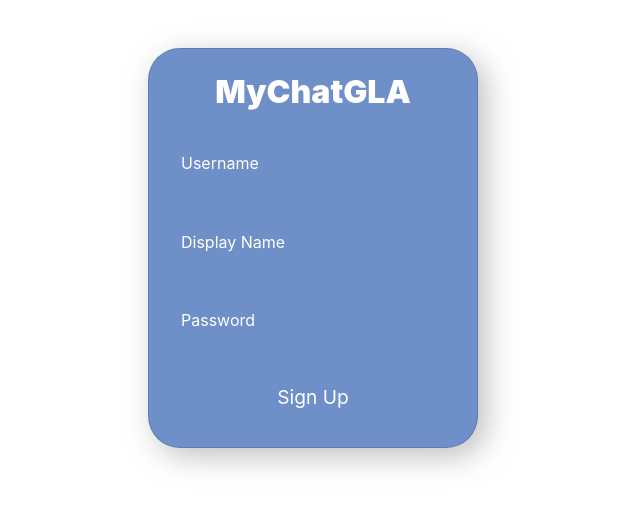
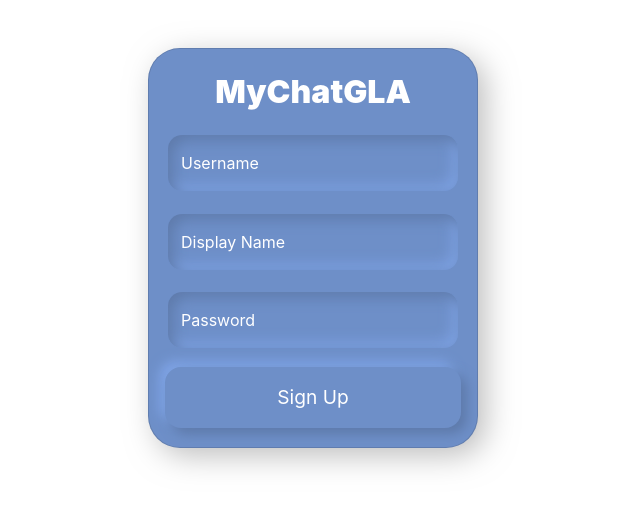
Before and after one commit to JoeJ1/WAD2_Group_Project, a Django app: page /chat/auth/signup/ in a window 1280 px wide. Shown: the top 508 px of the page, without its empty margins (327-967 px from the left). Run offline with Django 3.2, Linux system fonts and the light colour scheme; some libraries are stand-ins or nearby versions.

Commit message:
Styling signup

```diff
--- a/templates/chat/SignUp.html
+++ b/templates/chat/SignUp.html
@@ -13,23 +13,23 @@
 <form id="user_form" method="post" action="{% url 'chat:signup' %}" enctype="multipart/form-data">
 {% csrf_token %}
 <div class="container text-center">
-    <div class="card form-signin m-auto align-middle">
+    <div class="card form-signin m-auto align-middle floating">
         <span class="cardtitle">MyChatGLA</span>
         <div class="input-group">
-            <input required="" type="text" name="username" autocomplete="off" class="input">
+            <input required="" type="text" name="username" autocomplete="off" class="input depressed">
             <label class="user-label">Username</label>
         </div>
         <div class="input-group">
-            <input required="" type="text" name="display_name" autocomplete="off" class="input">
+            <input required="" type="text" name="display_name" autocomplete="off" class="input depressed">
         <label class="user-label" >Display Name</label>
         </div>
         <div class="input-group">
-            <input required="" type="password" name="password" autocomplete="off" class="input">
+            <input required="" type="password" name="password" autocomplete="off" class="input depressed">
         <label class="user-label" >Password</label>
         </div>
 
         <div class="input-group">
-            <button class="sign-up"> <span>Sign Up</span></button>
+            <button class="sign-up raised"> <span>Sign Up</span></button>
         </div>
     </div>
 </div>
```
